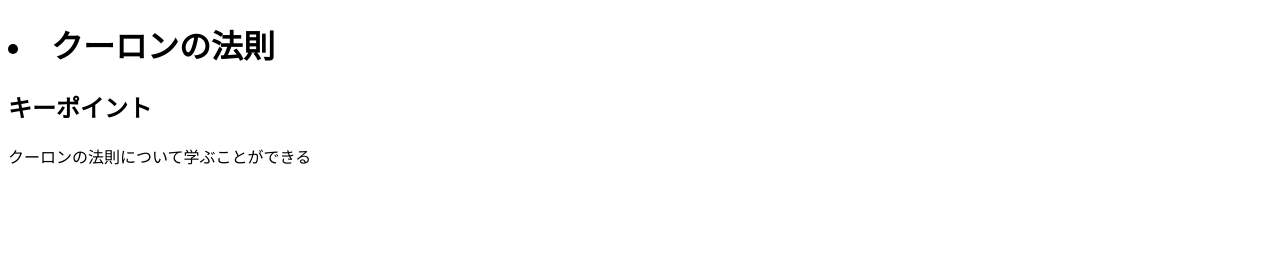
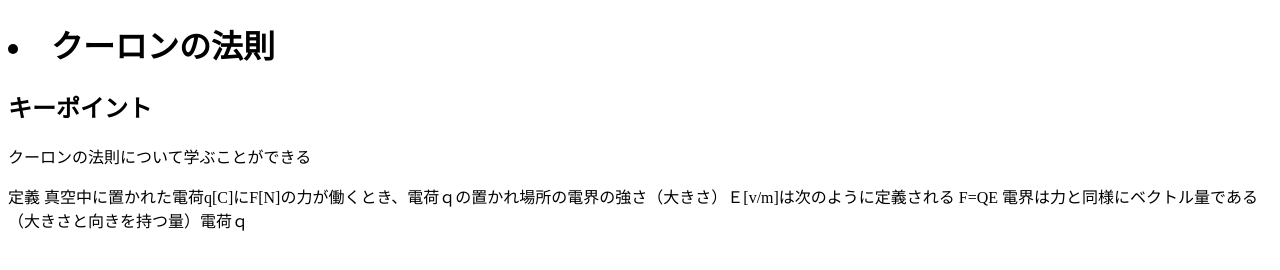
Before and after one commit to kosenstudy/kosenstudy, a plain HTML site: page text/電磁気学/クーロンの法則.html in a window 1280 px wide. Drawn offline with Linux system fonts and the light colour scheme.

Commit message:
Update クーロンの法則.html

```diff
--- a/text/電磁気学/クーロンの法則.html
+++ b/text/電磁気学/クーロンの法則.html
@@ -10,5 +10,16 @@
     <h1><li>クーロンの法則</li></h1>
     <h2>キーポイント</h2>
     <p>クーロンの法則について学ぶことができる</p>
+
+    定義
+    真空中に置かれた電荷q[C]にF[N]の力が働くとき、電荷ｑの置かれ場所の電界の強さ（大きさ）Ｅ[v/m]は次のように定義される
+
+    F=QE
+
+    電界は力と同様にベクトル量である（大きさと向きを持つ量）電荷ｑ
+
+
+
+
 </body>
 </html>
```
